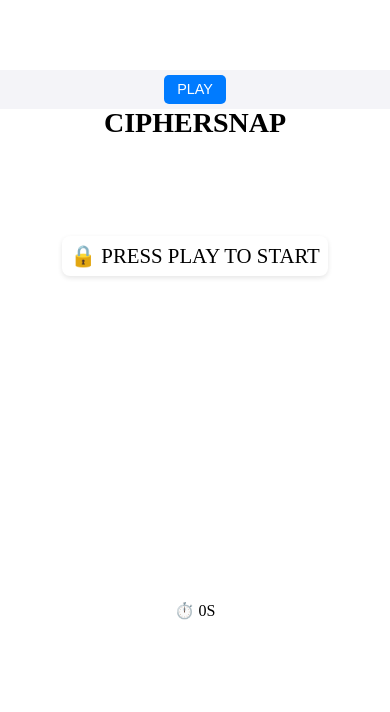
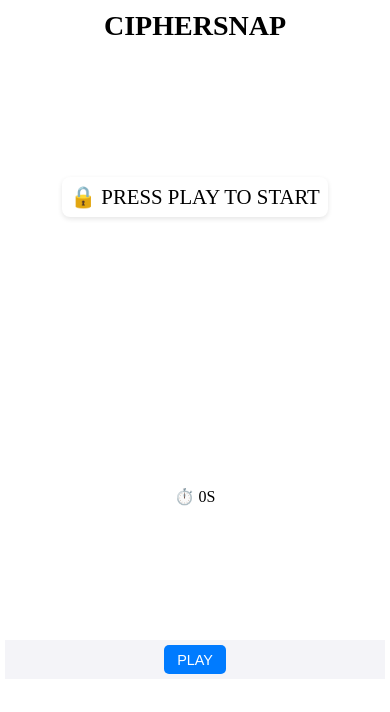
Before and after one commit to magicoh/redface-games, a plain HTML site: page ciphersnap.html in a window 390 px wide. Drawn offline with Linux system fonts and the light colour scheme.

Commit message:
Update ciphersnap.html

```diff
--- a/ciphersnap.html
+++ b/ciphersnap.html
@@ -5,20 +5,19 @@
   <meta name="viewport" content="width=device-width, initial-scale=1.0" />
   <title>CipherSnap</title>
   <style>
-    /* Ensure the page occupies the full viewport without scrolling */
+    /* Allow the page to scroll so that it can shrink when the keyboard is open */
     html, body {
       height: 100%;
       margin: 0;
-      overflow: hidden;
+      overflow-y: auto;
     }
-    /* Main container for the app */
+    /* Main container with flexible height */
     .container {
-      width: 100%;
-      height: 100vh;
+      min-height: 100vh;
       display: flex;
       flex-direction: column;
       align-items: center;
-      justify-content: space-evenly;
+      justify-content: space-between;
       box-sizing: border-box;
       padding: 10px;
     }
@@ -44,7 +43,7 @@
       gap: 0.5rem;
       justify-content: center;
     }
-    /* Group each word so that its letters stay together */
+    /* Group letters of each word together */
     .word-container {
       display: inline-flex;
       white-space: nowrap;
@@ -72,12 +71,13 @@
       font-size: 1.2rem;
       text-transform: uppercase;
     }
-    /* Default button group styling */
+    /* Button group in normal flow */
     .button-group {
       display: flex;
       flex-wrap: wrap;
       gap: 0.5rem;
       justify-content: center;
+      width: 100%;
     }
     button {
       padding: 0.5rem 1rem;
@@ -104,22 +104,17 @@
       text-transform: uppercase;
       margin: 10px;
     }
-    /* For mobile, reposition the button group so it's fixed at the top */
+    /* Mobile adjustments */
     @media (max-width: 600px) {
+      /* Make the button group sticky at the top so it's always visible */
       .button-group {
-        position: fixed;
-        top: 70px;
-        left: 0;
-        right: 0;
+        position: sticky;
+        top: 0;
+        z-index: 1000;
         background: #f4f4f8;
         padding: 5px;
-        z-index: 1000;
-        justify-content: space-around;
       }
-      /* Add extra top margin so input area doesn't get hidden */
-      #inputArea {
-        margin-top: 130px;
-      }
+      /* Reduce sizes */
       .char-box {
         width: 2rem;
         height: 2rem;
@@ -148,7 +143,7 @@
     <div id="cipher">🔒 Press Play to start</div>
     <div id="inputArea"></div>
     <div id="timer">⏱️ 0s</div>
-    <!-- Button group. On mobile, this group is fixed at the top -->
+    <!-- Button group; on mobile, this is sticky at the top -->
     <div class="button-group">
       <button id="playBtn">Play</button>
       <button id="hint" style="display:none;">Hint (-0 pts)</button>
@@ -347,14 +342,14 @@
           input.addEventListener('input', function() {
             this.value = this.value.toUpperCase();
           });
-          // When an input is manually focused, clear its existing value.
+          // Clear the existing value when manually focused.
           input.addEventListener('focus', function() {
             this.value = "";
           });
           wordContainer.appendChild(input);
         });
         inputArea.appendChild(wordContainer);
-        if (wordIndex < words.length - 1) {
+        if(wordIndex < words.length - 1) {
           const spacer = document.createElement('div');
           spacer.className = "word-space";
           inputArea.appendChild(spacer);
```
